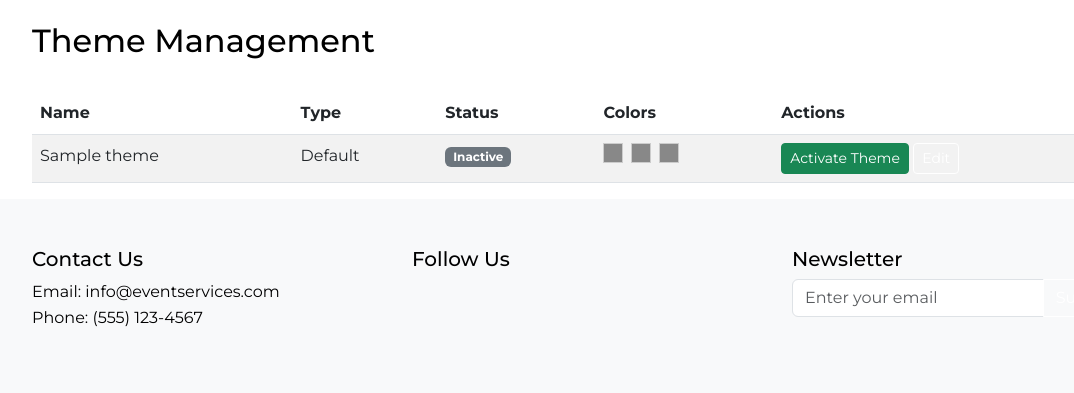
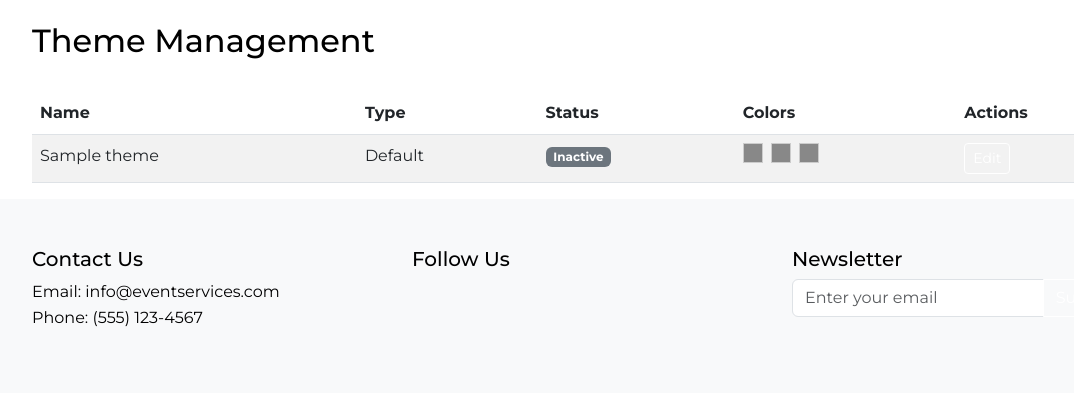
Before and after one commit to cwimsatt/event-services-website-clone, a Python web app: template templates/admin/themes.html in a window 1280 px wide. Shown: the part 74-467 px from the top of the page, without its empty margins (50-1124 px from the left). Run offline with Jinja, Linux system fonts and the light colour scheme; the template is opened without the code that fills it: most values are stand-ins (such as "Sample title", 1, 10 or a date in 2020); some libraries are stand-ins or nearby versions.

Commit message:
Restored to '073ee19cd1ff7bf88ade4d33efff7289d5d821c0'
Replit-Restored-To:073ee19cd1ff7bf88ade4d33efff7289d5d821c0

```diff
--- a/templates/admin/themes.html
+++ b/templates/admin/themes.html
@@ -46,18 +46,18 @@
                         </div>
                     </td>
                     <td>
-                        <form action="{{ url_for('admin_custom.edit_theme', id=theme.id) }}" method="POST" class="d-inline" id="activate-form-{{ theme.id }}">
-                            <input type="hidden" name="csrf_token" value="{{ csrf_token() }}">
-                            <input type="hidden" name="is_active" value="true">
-                            {% if not theme.is_active %}
-                            <button type="submit" class="btn btn-sm btn-success">Activate Theme</button>
-                            {% endif %}
-                        </form>
-                        <a href="{{ url_for('admin_custom.edit_theme', id=theme.id) }}" class="btn btn-sm btn-primary">Edit</a>
+                        <div class="d-flex gap-2">
+                            <a href="{{ url_for('admin_custom.edit_theme', id=theme.id) }}" class="btn btn-sm btn-primary">Edit</a>
+                        </div>
                         {% if theme.is_custom %}
                         <form action="{{ url_for('admin_custom.delete_theme', id=theme.id) }}" method="POST" class="d-inline">
                             <input type="hidden" name="csrf_token" value="{{ csrf_token() }}">
-                            <button type="submit" class="btn btn-sm btn-danger" onclick="return confirm('Are you sure you want to delete this theme?')">Delete</button>
+                            <button type="submit" class="btn btn-sm btn-danger"
+                                    {% if themes|length <= 1 or theme.is_active %}disabled{% endif %}
+                                    onclick="return confirm('Are you sure you want to delete this theme?')"
+                                    title="{% if themes|length <= 1 %}Cannot delete the only theme{% elif theme.is_active %}Cannot delete active theme{% endif %}">
+                                Delete
+                            </button>
                         </form>
                         {% endif %}
                     </td>
```
